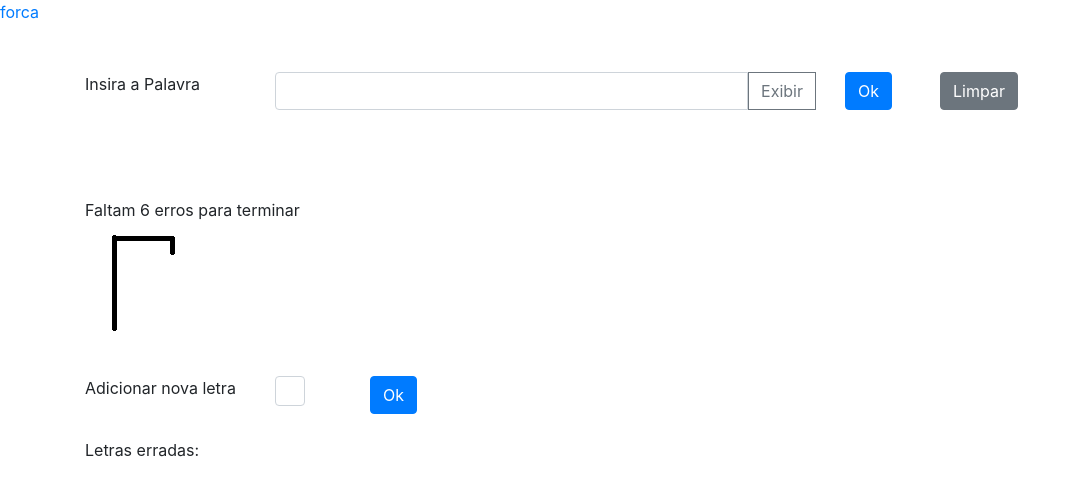
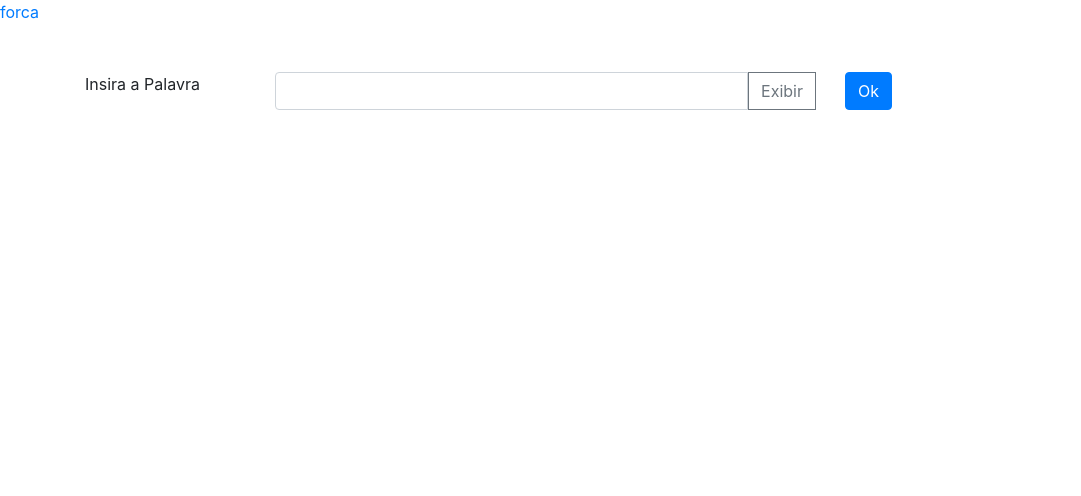
Before and after one commit to cgcdoss/jogos, an Angular app: page /forca in a window 1280 px wide. Shown: the top 496 px of the page, without its empty margins (0-1081 px from the left). Built offline with nearby package versions, Linux system fonts and the light colour scheme.

Commit message:
Aplicando validações necessárias

```diff
--- a/src/app/forca/forca.component.html
+++ b/src/app/forca/forca.component.html
@@ -7,14 +7,15 @@
             <div class="input-group mb-3">
                 <input class="form-control" #palavra [type]="tipo">
                 <div class="input-group-prepend">
-                    <button class="btn btn-outline-secondary" type="button" (click)="alternaTipo()">{{textoBotao}}</button>
+                    <button class="btn btn-outline-secondary" type="button"
+                        (click)="alternaTipo()">{{textoBotao}}</button>
                 </div>
             </div>
         </div>
         <div class="col-md-1" [hidden]="letras">
             <button class="btn btn-primary" (click)="envia(palavra.value); palavra.value = ''">Ok</button>
         </div>
-        <div class="col-md-1">
+        <div class="col-md-1" [hidden]="!letras">
             <button class="btn btn-secondary" (click)="limpa()">Limpar</button>
         </div>
     </div>
@@ -22,6 +23,7 @@
     <label *ngIf="letras">O jogo começou</label>
 
     <br>
+
     <div class="row" *ngIf="letras" style="padding-left: 10px;">
         <span *ngFor="let l of letras">
             <span *ngIf="l.includes(' ')">&nbsp;&nbsp;</span>
@@ -32,13 +34,15 @@
 
     <br><br>
 
-    Faltam {{chances}} erros para terminar
-    <br>
-    <img [src]="getImgSrc()">
+    <div *ngIf="letras">
+        Faltam {{chances}} erros para terminar
+        <br>
+        <img [src]="getImgSrc()">
+    </div>
 
     <br><br>
 
-    <div class="row">
+    <div class="row" *ngIf="letras">
         <div class="col-md-2">
             <label class="control-label">Adicionar nova letra</label>
         </div>
@@ -50,7 +54,7 @@
         </div>
     </div>
     <br>
-    Letras erradas: <span *ngFor="let letra of letrasIncorretas">{{letra}}, </span>
+    <span *ngIf="letras">Letras erradas: <span *ngFor="let letra of letrasIncorretas">{{letra}}, </span></span>
 
     <!-- <div class="footer">
         <p>Cássio Gabriel</p>
--- a/src/app/forca/forca.component.ts
+++ b/src/app/forca/forca.component.ts
@@ -46,21 +46,26 @@ export class ForcaComponent implements OnInit {
 
   }
 
-  private validaLetra(letra: string): boolean {
+  private validaLetra(letra): boolean {
     if (!letra) {
       alert('É necessário informar uma letra')
       return false;
     }
-
     letra = letra.toLowerCase();
 
+    if (letra.length > 1) {
+      alert('Só é possível adicionar uma letra por vez');
+      return false;
+    }
+    if (!letra.match("[a-z]")) {
+      alert('Apenas letras são permitidas')
+      return false;
+    }
     if (this.chances == 0) {
       alert('Todas as 6 chances foram esgotadas')
       return false;
     }
-
     if (this.letrasCorretas.includes(letra) || this.letrasIncorretas.includes(letra)) {
-      this.novaLetra.value = '';
       alert('Essa letra já foi adicionada anteriormente');
       return false;
     }
```
